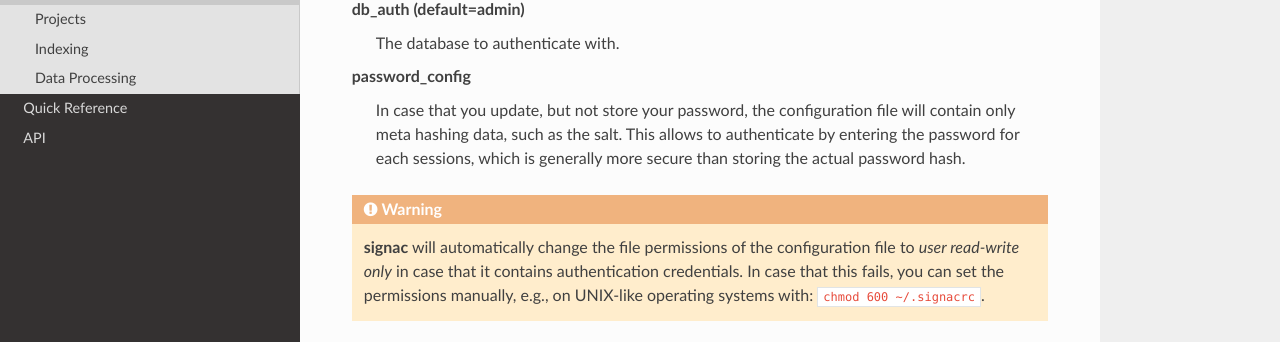
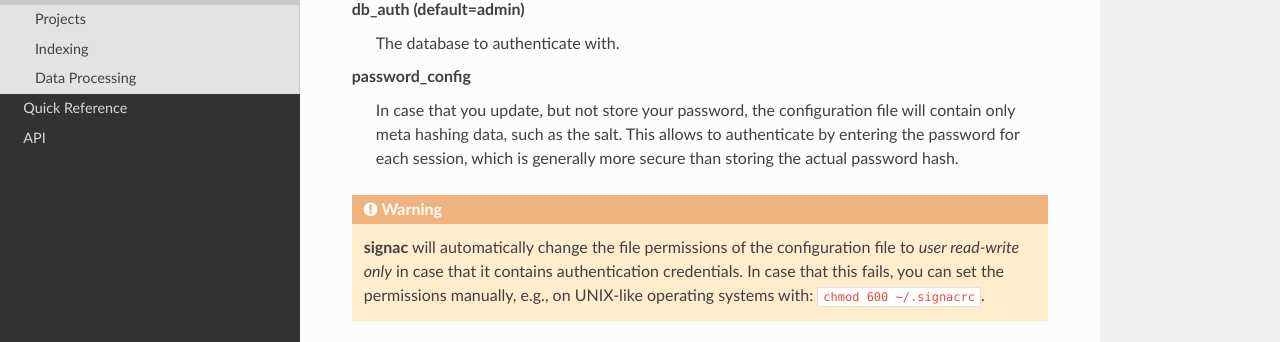
Before and after one commit to glotzerlab/signac, a Sphinx documentation site: the page built from doc/configuration.rst, in a window 1280 px wide and 900 px high, scrolled down 3146 px. Shown: the part 391-733 px from the top of the window. Built offline with Sphinx 7.4.7 and the Read the Docs theme 2.0.0, drawn with Linux system fonts in a browser that asks for light colours; some of the changed text lies outside the part shown.

Commit message:
Fix two typos in the configuration documentation.

```diff
--- a/doc/configuration.rst
+++ b/doc/configuration.rst
@@ -153,7 +153,7 @@ db_auth (default=admin)
   The database to authenticate with.
 password_config
   In case that you update, but not store your password, the configuration file will contain only meta hashing data, such as the salt.
-  This allows to authenticate by entering the password for each sessions, which is generally more secure than storing the actual password hash.
+  This allows to authenticate by entering the password for each session, which is generally more secure than storing the actual password hash.
 
 .. warning::
 
```
Also changed, not shown: other parts of doc/configuration.rst (+1 -1 lines).
